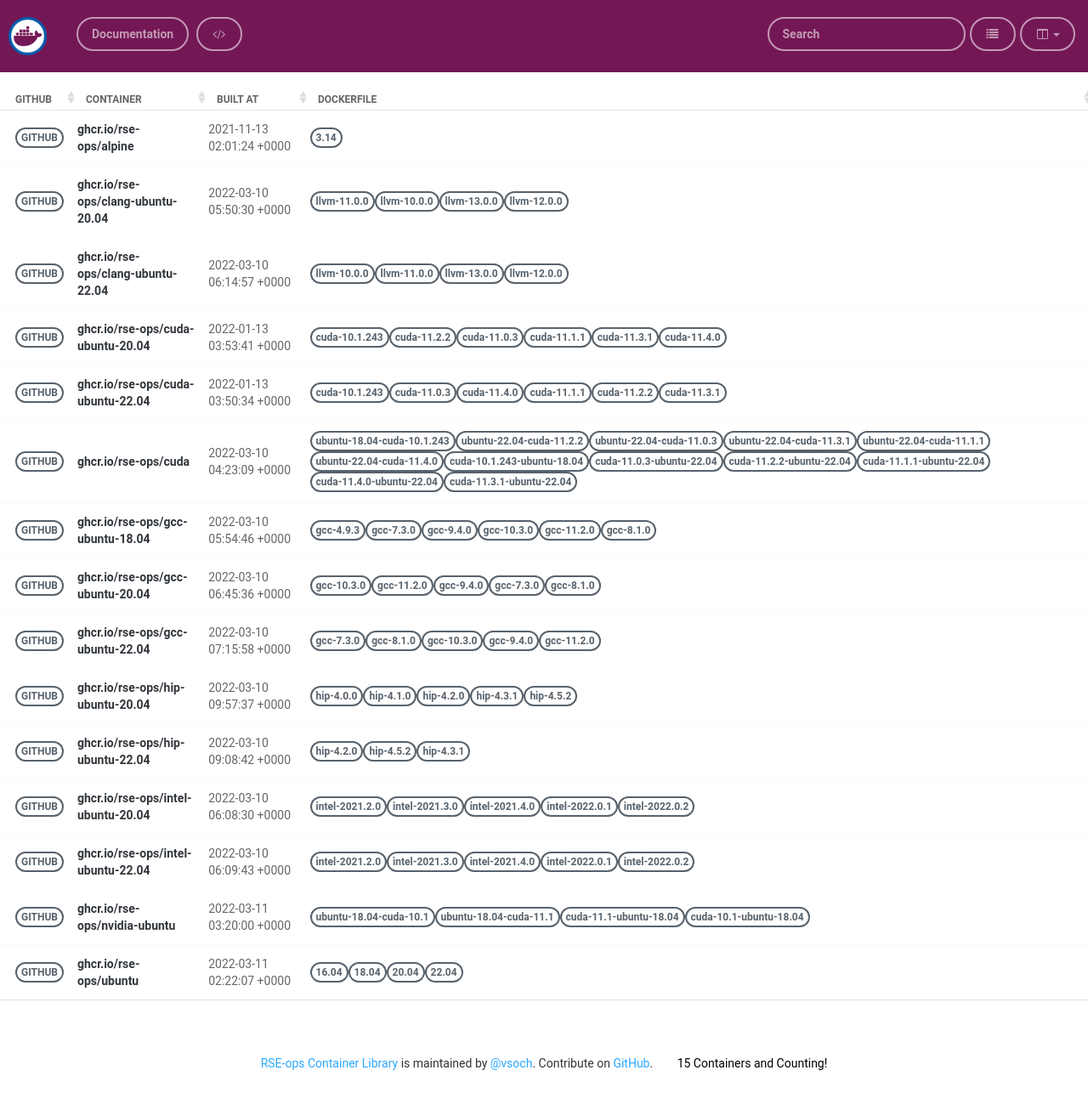
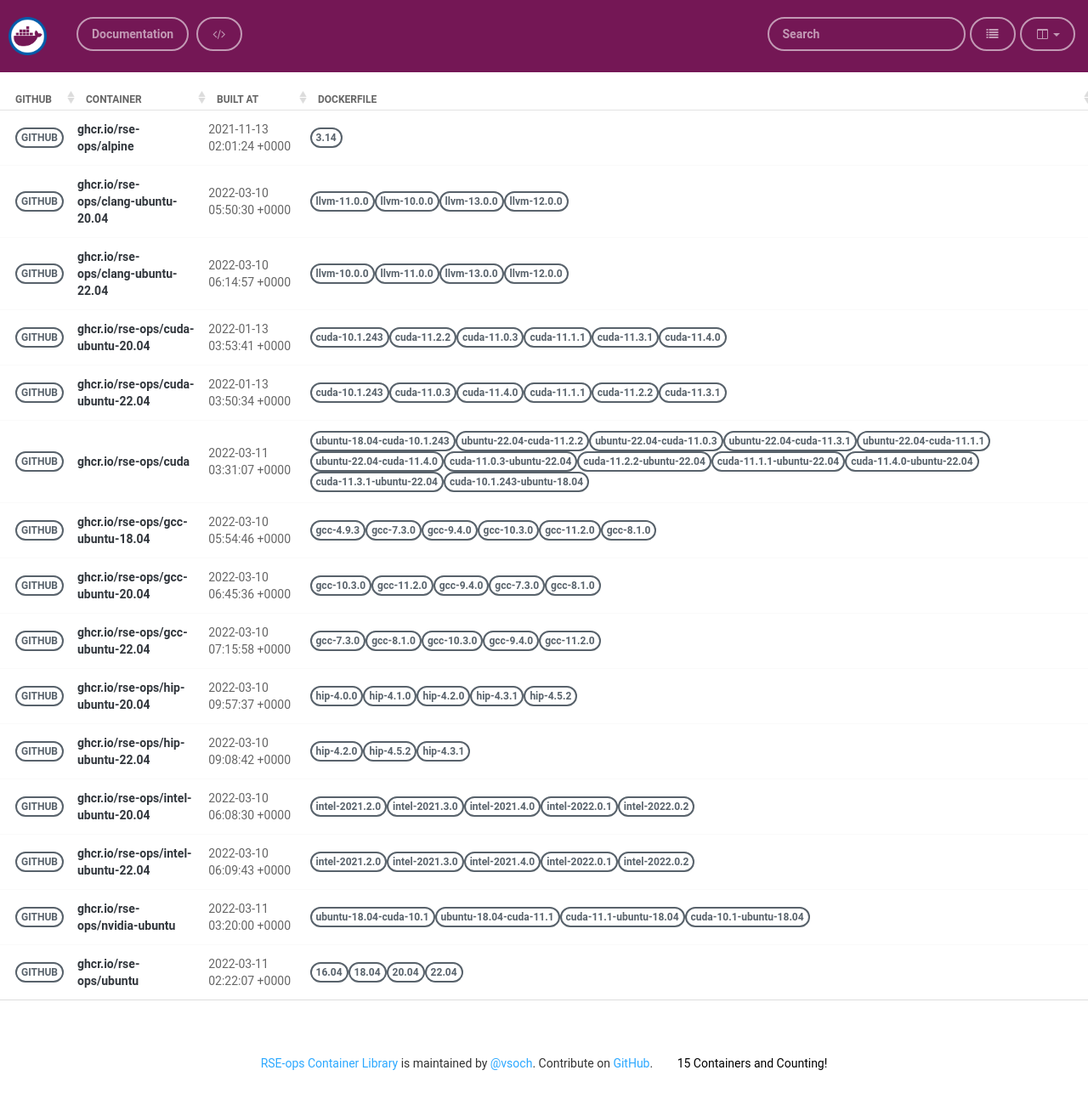
Before and after one commit to rse-ops/docker-images, a Jekyll site: the page built from pages/index.md, in a window 1280 px wide. Shown: the whole page at 85% size. Built offline with Jekyll 4.4.1, drawn with Linux system fonts in a browser that asks for light colours; nearby versions of some CDN libraries.

Commit message:
Automated push to update library 2022-03-11

```diff
--- a/_library/ghcr.io-rse-ops-cuda.md
+++ b/_library/ghcr.io-rse-ops-cuda.md
@@ -1,7 +1,7 @@
 ---
 layout: container
 name: ghcr.io/rse-ops/cuda
-updated_at: 2022-03-10 04:23:09.245186
+updated_at: 2022-03-11 03:31:07.222953
 
 
 container_url: https://github.com/orgs/rse-ops/packages/container/package/cuda
@@ -24,9 +24,6 @@ versions:
  - tag: ubuntu-22.04-cuda-11.4.0
    dockerfile: https://github.com/rse-ops/docker-images/blob/main/ubuntu/cuda/Dockerfile
    manifest: https://crane.ggcr.dev/manifest/ghcr.io/rse-ops/cuda:ubuntu-22.04-cuda-11.4.0
- - tag: cuda-10.1.243-ubuntu-18.04
-   dockerfile: https://github.com/rse-ops/docker-images/blob/main/ubuntu/cuda/Dockerfile
-   manifest: https://crane.ggcr.dev/manifest/ghcr.io/rse-ops/cuda:cuda-10.1.243-ubuntu-18.04
  - tag: cuda-11.0.3-ubuntu-22.04
    dockerfile: https://github.com/rse-ops/docker-images/blob/main/ubuntu/cuda/Dockerfile
    manifest: https://crane.ggcr.dev/manifest/ghcr.io/rse-ops/cuda:cuda-11.0.3-ubuntu-22.04
```
Also changed, not shown: other parts of _library/ghcr.io-rse-ops-cuda.md (+3 -0 lines).
